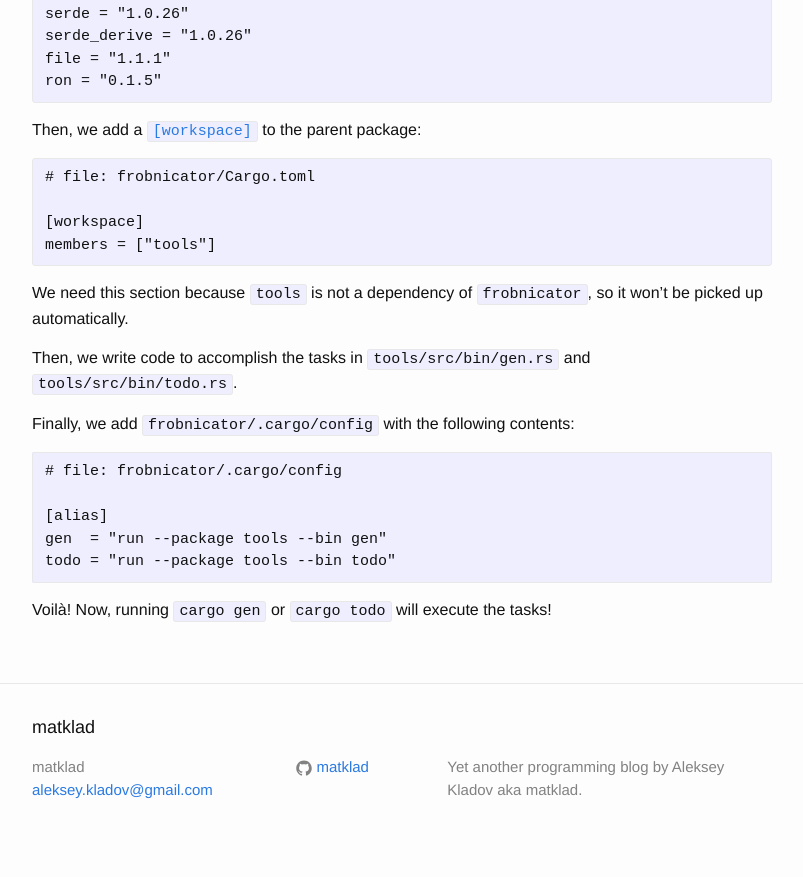
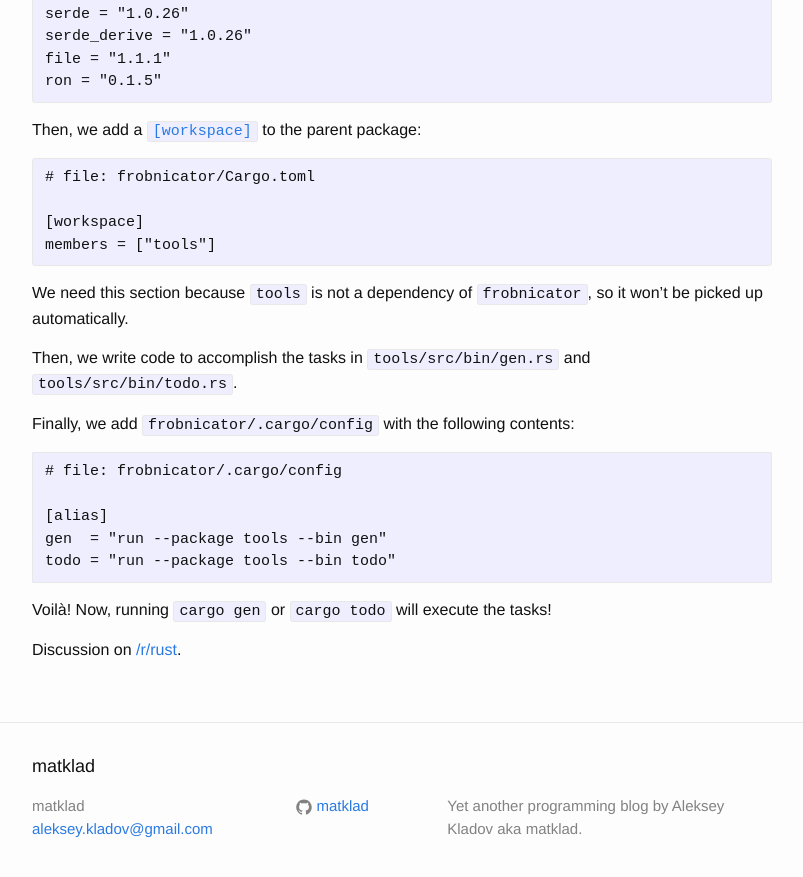
Before and after one commit to matklad/matklad.github.io, a Jekyll site: the page built from _posts/2018-01-03-make-your-own-make.markdown, in a window 1280 px wide and 900 px high, scrolled down 2178 px. Shown: the top 877 px of the window, without its empty margins (238-1041 px from the left). Built offline with Jekyll 4.4.1, drawn with Linux system fonts in a browser that asks for light colours; comment, search, counter and statistics services are not loaded.

Commit message:
Backlink to reddit

```diff
--- a/_posts/2018-01-03-make-your-own-make.markdown
+++ b/_posts/2018-01-03-make-your-own-make.markdown
@@ -136,3 +136,5 @@ todo = "run --package tools --bin todo"
 ~~~
 
 Voilà! Now, running `cargo gen` or `cargo todo` will execute the tasks!
+
+Discussion on [/r/rust](https://www.reddit.com/r/rust/comments/7v0q3h/blog_post_i_accidentally_a_build_system_almost/).
```
